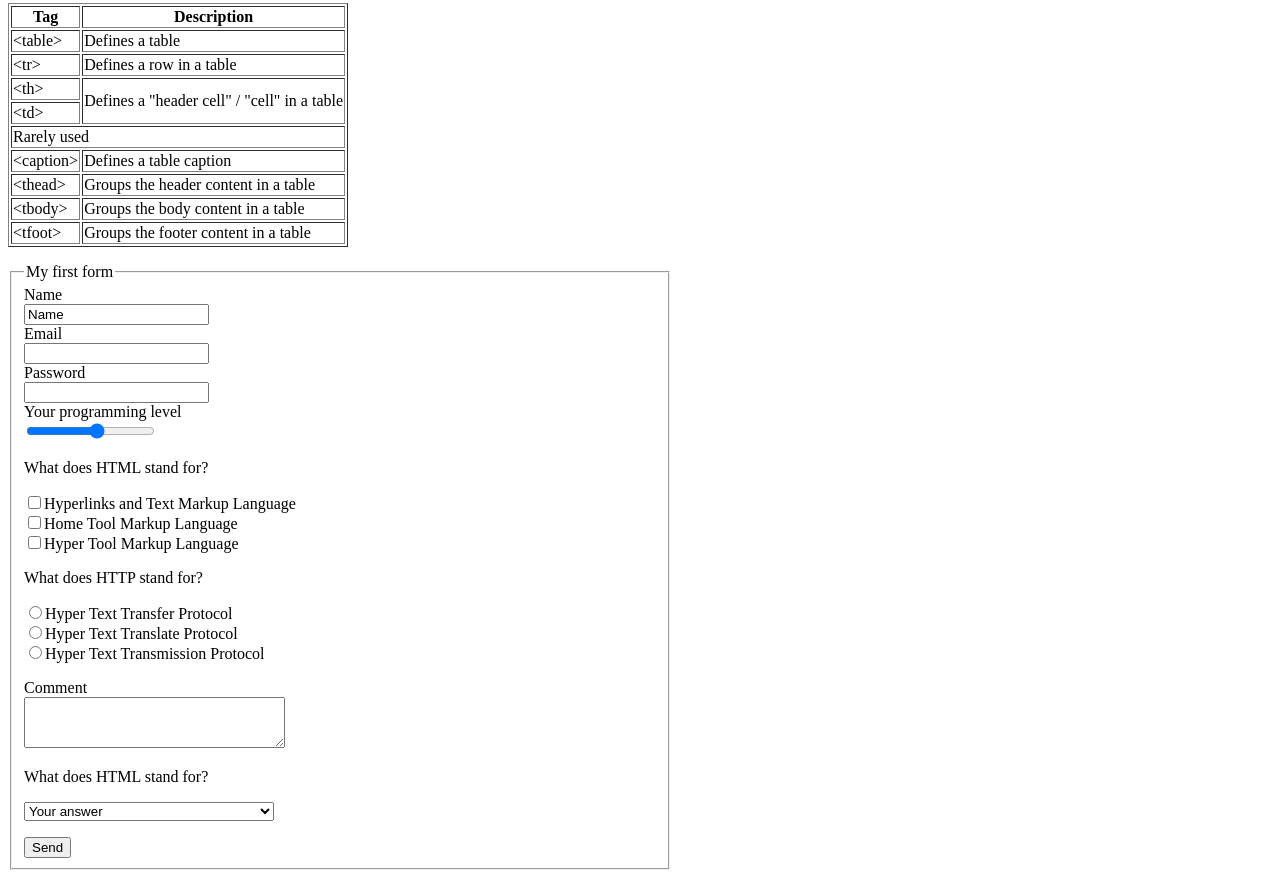
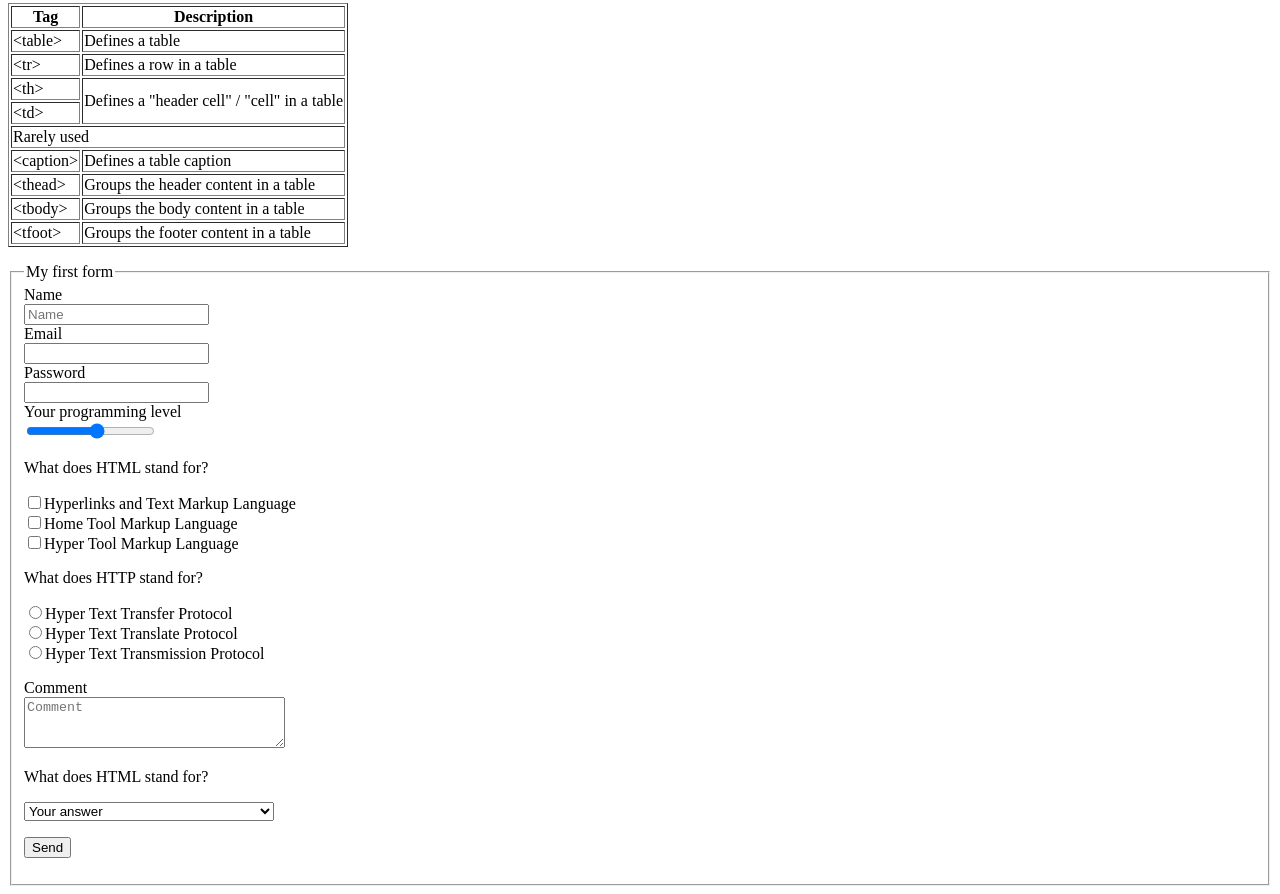
Before and after one commit to Texterly/if-html, a plain HTML site: page index.html in a window 1280 px wide. Shown: the part 883-1777 px from the top of the page. Drawn offline with Linux system fonts and the light colour scheme.

Commit message:
fixed mistakes

```diff
--- a/index.html
+++ b/index.html
@@ -92,22 +92,22 @@
 </table>
 <p></p>
 <form action="/" method="get">
-    <fieldset style="width: 50%">
+    <fieldset>
         <legend>My first form</legend>
-        <div><label for="name">Name</label></div>
-        <div><input id="name" type="text" value="Name" required></div>
-        <div>Email</div>
-        <div><input type="email" required></div>
-        <div>Password</div>
-        <div><input type="password" required></div>
-        <div>Your programming level</div>
-        <div><input type="range" min="1" max="10"></div>
+        <div><label for="name-id">Name</label></div>
+        <div><input id="name-id" type="text" placeholder="Name" name="name" required></div>
+        <div><label for="Email-id">Email</label></div>
+        <div><input id="Email-id" type="email" name="email" required></div>
+        <div><label for="password-id">Password</label></div>
+        <div><input id="password-id" type="password" name="password" required></div>
+        <div><label for="range-id">Your programming level</label></div>
+        <div><input id="range-id" type="range" min="1" max="10" name="level"></div>
         <p>What does HTML stand for?</p>
-        <div><input id="check1" type="checkbox" value="Hyperlinks and Text Markup Language"><label for="check1">Hyperlinks
+        <div><input name="html" id="check1" type="checkbox" value="Hyperlinks and Text Markup Language"><label for="check1">Hyperlinks
             and Text Markup Language</label></div>
-        <div><input id="check2" type="checkbox" value="Home Tool Markup Language"><label for="check2">Home Tool Markup
+        <div><input name="html" id="check2" type="checkbox" value="Home Tool Markup Language"><label for="check2">Home Tool Markup
             Language</label></div>
-        <div><input id="check3" type="checkbox" value="Hyper Tool Markup Language"><label for="check3">Hyper Tool Markup
+        <div><input name="html" id="check3" type="checkbox" value="Hyper Tool Markup Language"><label for="check3">Hyper Tool Markup
             Language</label></div>
         <p>What does HTTP stand for?</p>
         <div><input name="Hyper Text Transfer Protocol" type="radio" value="Hyper Text Transfer Protocol">Hyper Text
@@ -121,21 +121,17 @@
         </div>
         <p></p>
         <div>Comment</div>
-        <div>
-            <textarea name="Comment" cols="30" rows="3" maxlength="500">
-
-            </textarea>
-        </div>
+        <div><textarea name="Comment" cols="30" rows="3" maxlength="500" placeholder="Comment"></textarea></div>
         <p>What does HTML stand for?</p>
         <p>
-            <select>
+            <select name="HTML">
                 <option disabled selected>Your answer</option>
                 <option value="t1">Hyperlinks and Text Markup Language</option>
                 <option value="t2">Home Tool Markup Language</option>
                 <option value="t3">Hyper Tool Markup Language</option>
             </select>
         </p>
-        <button type="submit">Send</button>
+        <p><button type="submit">Send</button></p>
     </fieldset>
 </form>
 </body>
```
